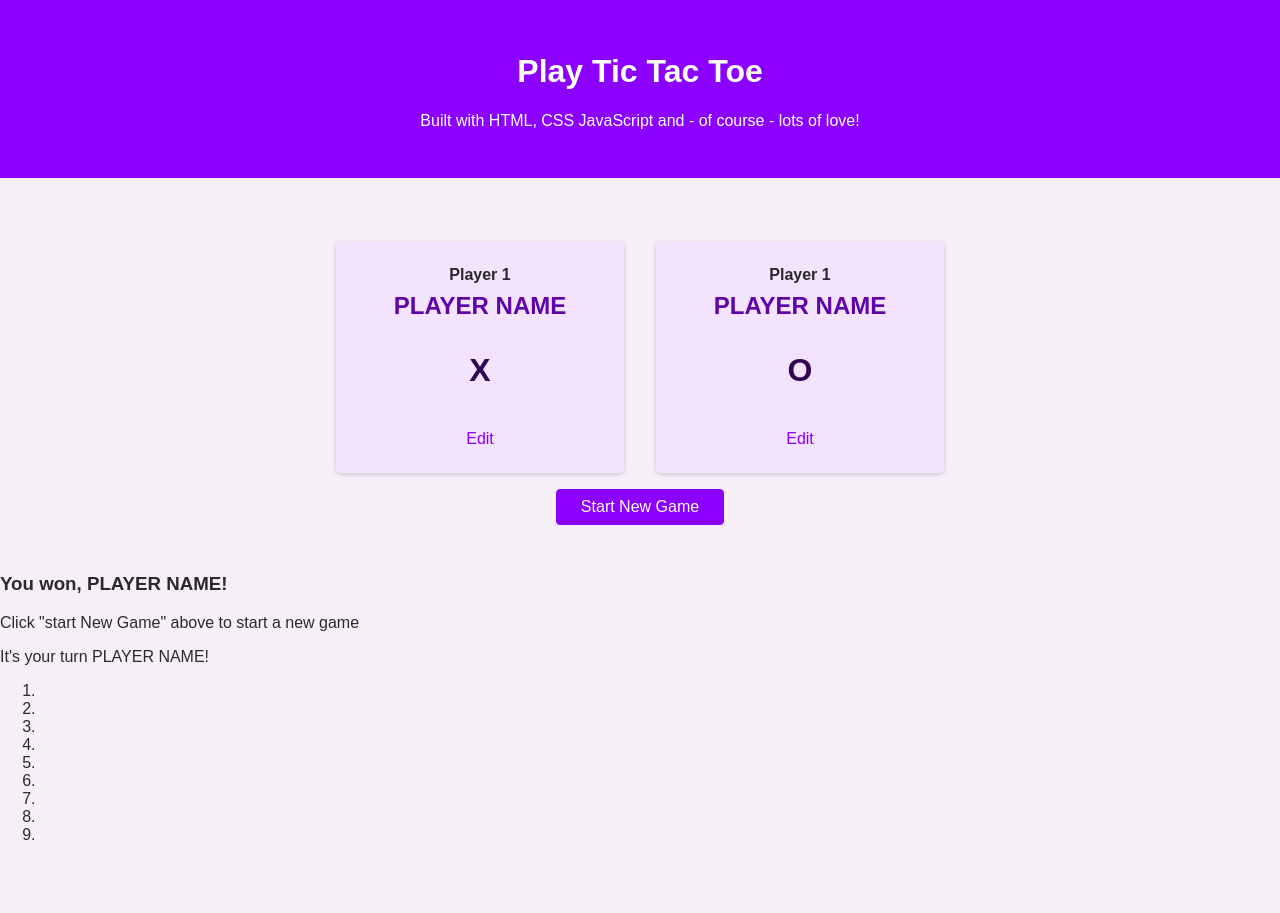
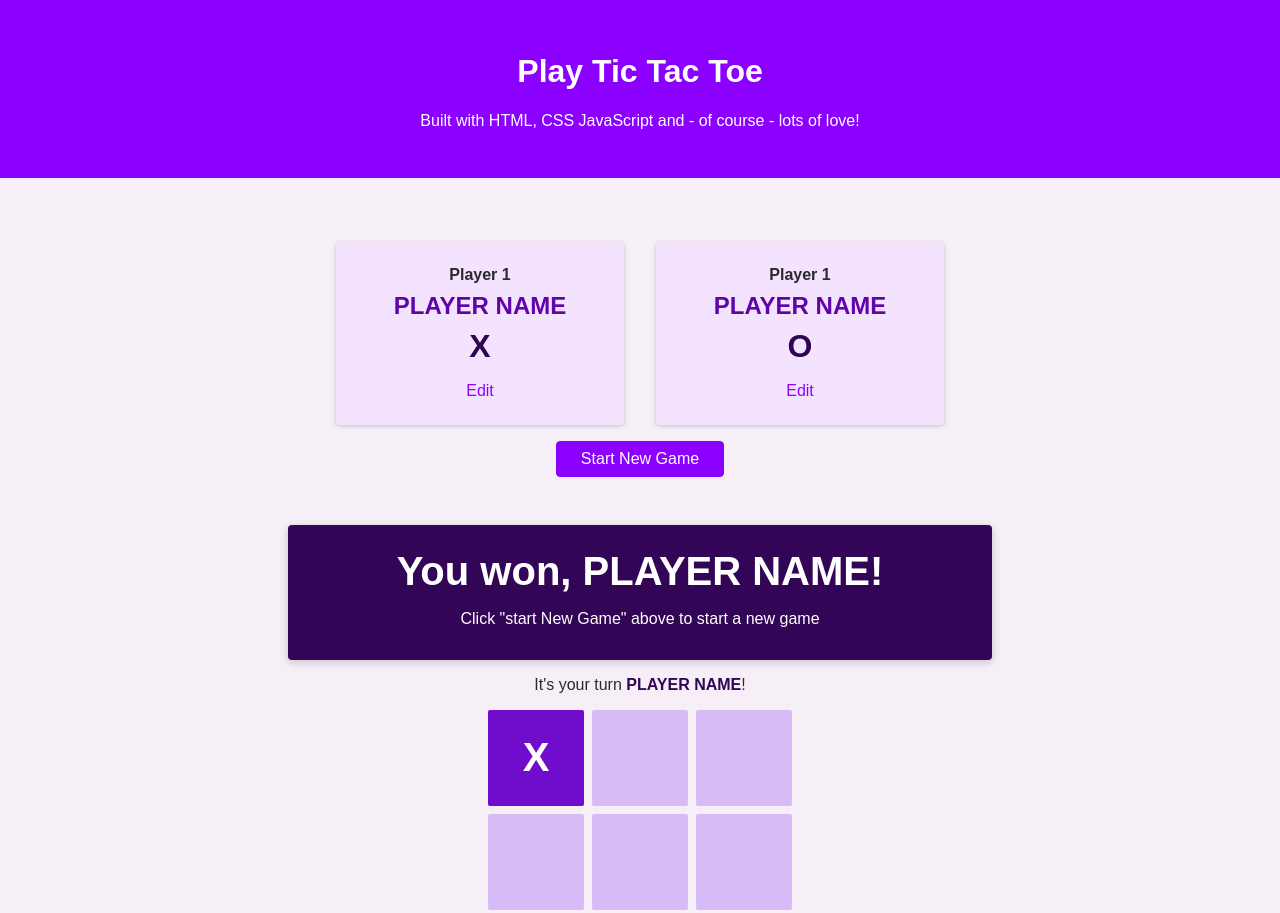
Before and after one commit to mardb/tictactoe, a plain HTML site: page index.html in a window 1280 px wide. Shown: the top 913 px of the page. Before the commit the page ends 860 px from the top, so only its background shows below. Drawn offline with Linux system fonts and the light colour scheme.

Commit message:
styling game board

```diff
--- a/index.html
+++ b/index.html
@@ -14,6 +14,7 @@
     <link rel="stylesheet" href="/styles/styles.css">
     <link rel="stylesheet" href="/styles/overlays.css">
     <link rel="stylesheet" href="/styles/configuration.css">
+    <link rel="stylesheet" href="/styles/game.css">
   </head>
   <body>
     <div id="backdrop"></div>
@@ -58,13 +59,13 @@
       </section>
 
       <section id="active-game">
-        <article>
-          <h3>You won, <span id="winner-name">PLAYER NAME</span>!</h3>
+        <article id="game-over">
+          <h2>You won, <span id="winner-name">PLAYER NAME</span>!</h2>
           <p>Click "start New Game" above to start a new game</p>
         </article>
-        <p>It's your turn <span id="actiive-player-game">PLAYER NAME</span>!</p>
-        <ol>
-          <li></li>
+        <p>It's your turn <span id="active-player-name">PLAYER NAME</span>!</p>
+        <ol id="game-board">
+          <li class="disabled">X</li>
           <li></li>
           <li></li>
           <li></li>
--- a/styles/configuration.css
+++ b/styles/configuration.css
@@ -61,5 +61,5 @@ padding: 0.35rem;
   font-size: 2rem;
   font-weight: bold;
   color: rgb(47, 4, 82);
-  margin: 0.5rem, 0;
+  margin: 0.5rem 0;
 }
--- /dev/null
+++ b/styles/game.css
@@ -0,0 +1,61 @@
+#active-game{
+  text-align: center;
+  margin: 2rem 0 5rem 0;
+  /* display: none; */
+}
+
+#game-over{
+  width: 90%;
+  max-width: 40rem;
+  margin: auto;
+  padding: 1rem 2rem;
+  background-color: rgb(50, 5, 87);
+  box-shadow: 0 2px 8px rgba(0, 0, 0, 0.2);
+  border-radius: 4px;
+  color: white;
+  box-shadow: 0 2px 8px rgba(0, 0, 0, 0.2);
+  border-radius: 4px;
+  /* display: none; */
+}
+
+#game-over h2{
+  font-size: 2.5rem ;
+  margin: 0.5rem 0;
+}
+
+#active-player-name{
+font-weight: bold;
+color:  rgb(50, 5, 87);
+}
+
+#game-board{
+  list-style: none;
+  margin: 1rem 0;
+  padding: 0;
+  display: grid;
+  grid-template-columns: repeat(3, 6rem);
+  grid-template-rows: repeat(3, 6rem);
+  justify-content: center;
+  gap: 0.5rem;
+}
+
+#game-board li{
+  background-color: rgb(215, 187, 247);
+  border-radius: 2px;
+  cursor: pointer;
+  display: flex;
+  justify-content: center;
+  align-items: center;
+  font-size: 2.5rem ;
+  font-weight: bold;
+}
+
+#game-board li:hover{
+  background-color: rgb(112,13, 204);
+}
+
+#game-board li.disabled{
+  background-color: rgb(112,13, 204);
+  color: white;
+  cursor: default;
+}
```
